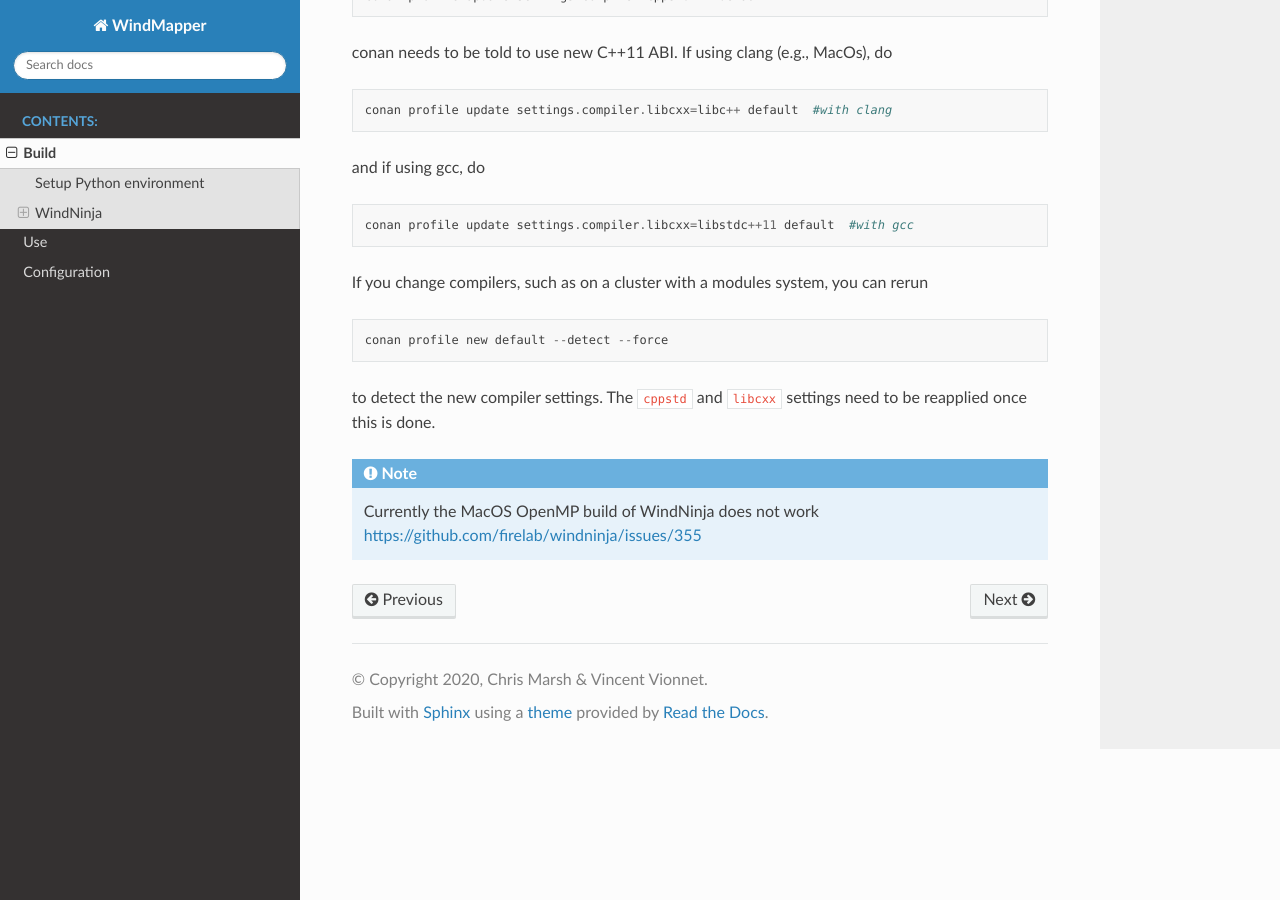
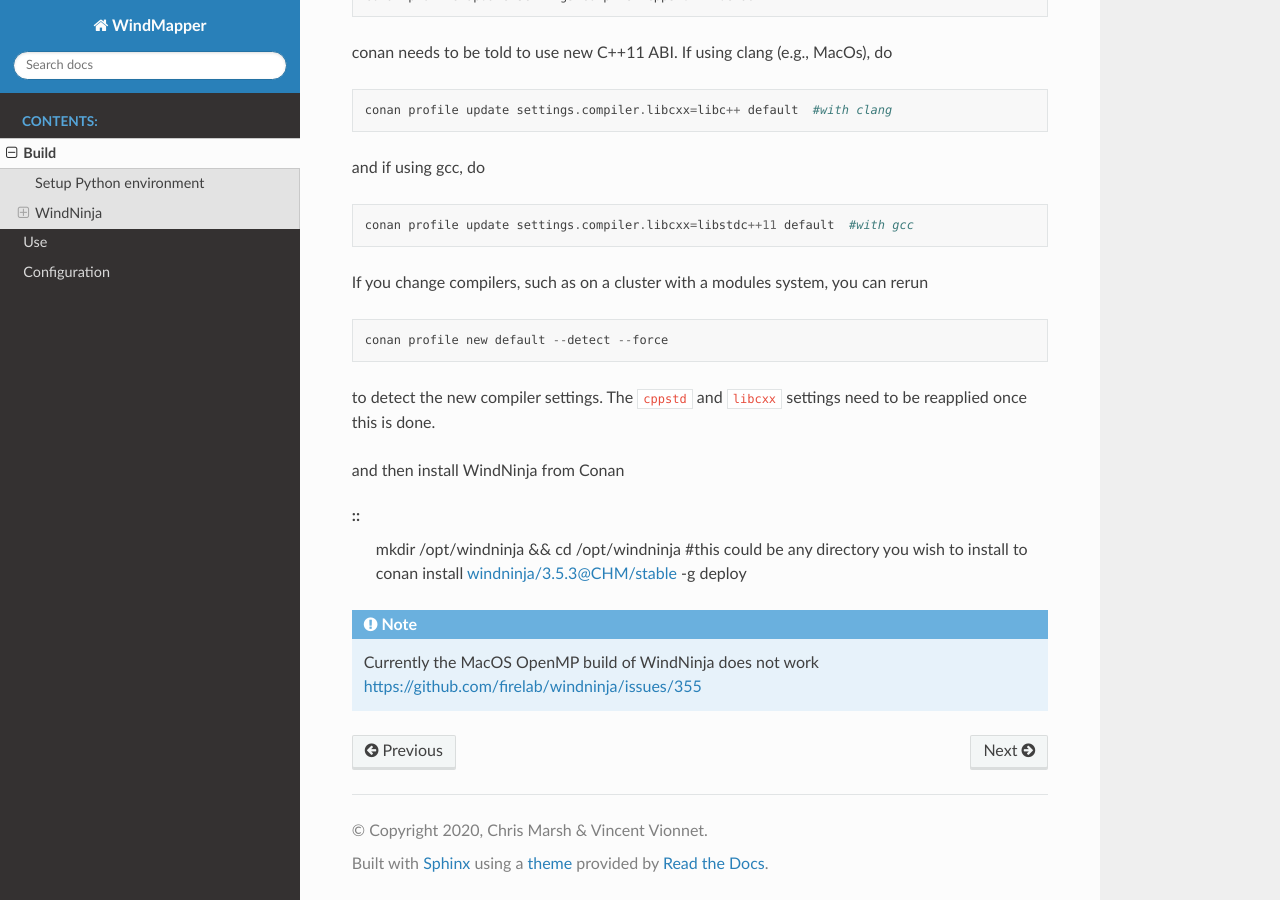
Before and after one commit to VVionnet/Windmapper, a Sphinx documentation site: the page built from docs/build.rst, in a window 1280 px wide and 900 px high, scrolled down 2226 px. Built offline with Sphinx 7.4.7 and the Read the Docs theme 2.0.0, drawn with Linux system fonts in a browser that asks for light colours.

Commit message:
update build docs

```diff
--- a/cli_massSolver.cfg
+++ b/cli_massSolver.cfg
@@ -6,6 +6,7 @@
 #       See https://github.com/firelab/windninja for more details
 #
 #
+
 
 num_threads              = 24    # May be changed depending on the machine used to run WN
 initialization_method    = domainAverageInitialization
--- a/docs/build.rst
+++ b/docs/build.rst
@@ -113,6 +113,11 @@
 
 to detect the new compiler settings. The ``cppstd`` and ``libcxx`` settings need to be reapplied once this is done.
 
+and then install WindNinja from Conan
+
+::
+    mkdir /opt/windninja && cd /opt/windninja #this could be any directory you wish to install to
+    conan install windninja/3.5.3@CHM/stable -g deploy
 
 .. note::
 
```
